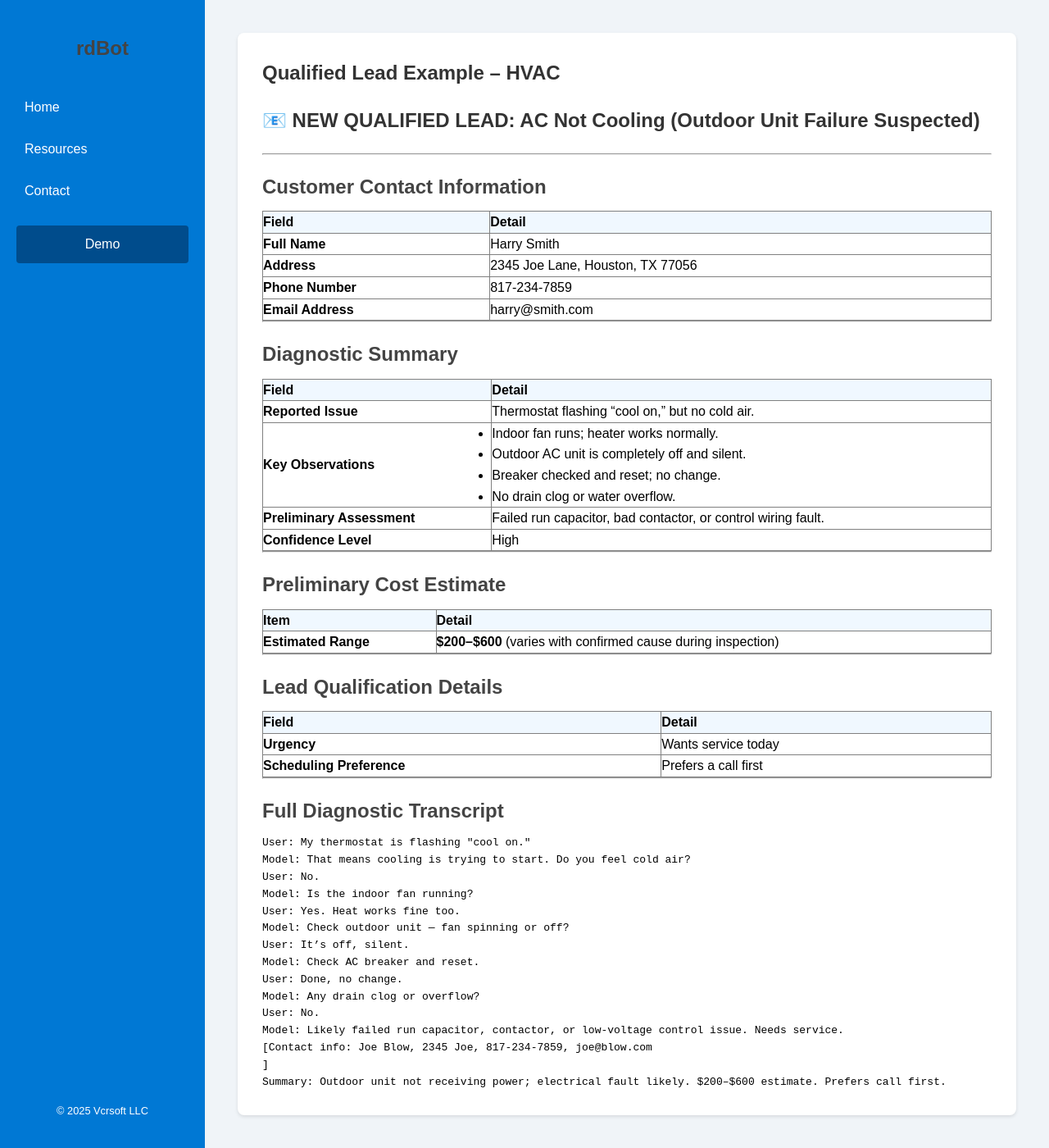
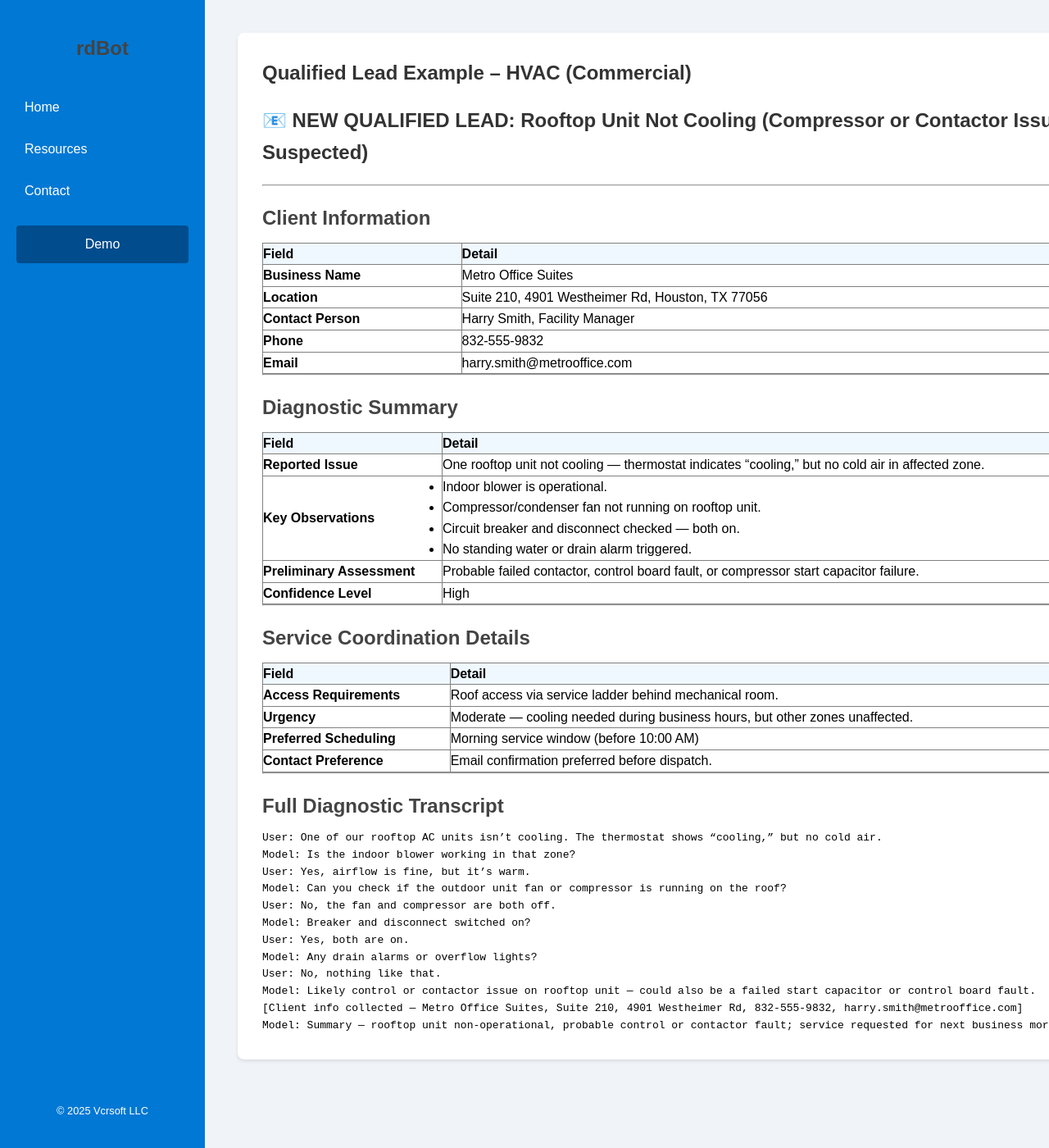
Before and after one commit to vcrsoft/vcrsoft.github.io, a Jekyll site: the page built from _resources/examples/hvac.md, in a window 1280 px wide and 1400 px high. Shown: the whole window at 82% size. Built offline with Jekyll 4.4.1, drawn with Linux system fonts in a browser that asks for light colours.

Commit message:
Update HVAC qualified lead example for commercial use

```diff
--- a/_resources/examples/hvac.md
+++ b/_resources/examples/hvac.md
@@ -1,24 +1,26 @@
 ---
 layout: resource
-title: "Qualified Lead Example – HVAC"
-excerpt: "AI-qualified lead email example for an air conditioner not cooling, including diagnostic logic and repair estimate."
+title: "Qualified Lead Example – HVAC (Commercial)"
+excerpt: "AI-qualified lead email example for a rooftop unit not cooling in an office suite—showing structured intake, diagnosis, and transcript."
 nav_exclude: true
 ---
 
-# 📧 NEW QUALIFIED LEAD: AC Not Cooling (Outdoor Unit Failure Suspected)
+# 📧 NEW QUALIFIED LEAD: Rooftop Unit Not Cooling (Compressor or Contactor Issue Suspected)
+
 ---
 
-## Customer Contact Information
+## Client Information
 
 <table border="1" cellpadding="8" cellspacing="0" style="border-collapse: collapse; width: 100%;">
   <tr style="background-color: #f0f8ff;">
     <th style="text-align: left;">Field</th>
     <th style="text-align: left;">Detail</th>
   </tr>
-  <tr><td><strong>Full Name</strong></td><td>Harry Smith</td></tr>
-  <tr><td><strong>Address</strong></td><td>2345 Joe Lane, Houston, TX 77056</td></tr>
-  <tr><td><strong>Phone Number</strong></td><td>817-234-7859</td></tr>
-  <tr><td><strong>Email Address</strong></td><td>harry@smith.com</td></tr>
+  <tr><td><strong>Business Name</strong></td><td>Metro Office Suites</td></tr>
+  <tr><td><strong>Location</strong></td><td>Suite 210, 4901 Westheimer Rd, Houston, TX 77056</td></tr>
+  <tr><td><strong>Contact Person</strong></td><td>Harry Smith, Facility Manager</td></tr>
+  <tr><td><strong>Phone</strong></td><td>832-555-9832</td></tr>
+  <tr><td><strong>Email</strong></td><td>harry.smith@metrooffice.com</td></tr>
 </table>
 
 ---
@@ -30,61 +32,48 @@ nav_exclude: true
     <th style="text-align: left;">Field</th>
     <th style="text-align: left;">Detail</th>
   </tr>
-  <tr><td><strong>Reported Issue</strong></td><td>Thermostat flashing “cool on,” but no cold air.</td></tr>
+  <tr><td><strong>Reported Issue</strong></td><td>One rooftop unit not cooling — thermostat indicates “cooling,” but no cold air in affected zone.</td></tr>
   <tr><td><strong>Key Observations</strong></td><td>
     <ul>
-      <li>Indoor fan runs; heater works normally.</li>
-      <li>Outdoor AC unit is completely off and silent.</li>
-      <li>Breaker checked and reset; no change.</li>
-      <li>No drain clog or water overflow.</li>
+      <li>Indoor blower is operational.</li>
+      <li>Compressor/condenser fan not running on rooftop unit.</li>
+      <li>Circuit breaker and disconnect checked — both on.</li>
+      <li>No standing water or drain alarm triggered.</li>
     </ul>
   </td></tr>
-  <tr><td><strong>Preliminary Assessment</strong></td><td>Failed run capacitor, bad contactor, or control wiring fault.</td></tr>
+  <tr><td><strong>Preliminary Assessment</strong></td><td>Probable failed contactor, control board fault, or compressor start capacitor failure.</td></tr>
   <tr><td><strong>Confidence Level</strong></td><td>High</td></tr>
 </table>
 
 ---
 
-## Preliminary Cost Estimate
-
-<table border="1" cellpadding="8" cellspacing="0" style="border-collapse: collapse; width: 100%;">
-  <tr style="background-color: #f0f8ff;">
-    <th style="text-align: left;">Item</th>
-    <th style="text-align: left;">Detail</th>
-  </tr>
-  <tr><td><strong>Estimated Range</strong></td><td><strong>$200–$600</strong> (varies with confirmed cause during inspection)</td></tr>
-</table>
-
----
-
-## Lead Qualification Details
+## Service Coordination Details
 
 <table border="1" cellpadding="8" cellspacing="0" style="border-collapse: collapse; width: 100%;">
   <tr style="background-color: #f0f8ff;">
     <th style="text-align: left;">Field</th>
     <th style="text-align: left;">Detail</th>
   </tr>
-  <tr><td><strong>Urgency</strong></td><td>Wants service today</td></tr>
-  <tr><td><strong>Scheduling Preference</strong></td><td>Prefers a call first</td></tr>
+  <tr><td><strong>Access Requirements</strong></td><td>Roof access via service ladder behind mechanical room.</td></tr>
+  <tr><td><strong>Urgency</strong></td><td>Moderate — cooling needed during business hours, but other zones unaffected.</td></tr>
+  <tr><td><strong>Preferred Scheduling</strong></td><td>Morning service window (before 10:00 AM)</td></tr>
+  <tr><td><strong>Contact Preference</strong></td><td>Email confirmation preferred before dispatch.</td></tr>
 </table>
 
 ---
 
 ## Full Diagnostic Transcript
 <pre>
-User: My thermostat is flashing "cool on."
-Model: That means cooling is trying to start. Do you feel cold air?
-User: No.
-Model: Is the indoor fan running?
-User: Yes. Heat works fine too.
-Model: Check outdoor unit — fan spinning or off?
-User: It’s off, silent.
-Model: Check AC breaker and reset.
-User: Done, no change.
-Model: Any drain clog or overflow?
-User: No.
-Model: Likely failed run capacitor, contactor, or low-voltage control issue. Needs service.
-[Contact info: Joe Blow, 2345 Joe, 817-234-7859, joe@blow.com
-]
-Summary: Outdoor unit not receiving power; electrical fault likely. $200–$600 estimate. Prefers call first.
+User: One of our rooftop AC units isn’t cooling. The thermostat shows “cooling,” but no cold air.
+Model: Is the indoor blower working in that zone?
+User: Yes, airflow is fine, but it’s warm.
+Model: Can you check if the outdoor unit fan or compressor is running on the roof?
+User: No, the fan and compressor are both off.
+Model: Breaker and disconnect switched on?
+User: Yes, both are on.
+Model: Any drain alarms or overflow lights?
+User: No, nothing like that.
+Model: Likely control or contactor issue on rooftop unit — could also be a failed start capacitor or control board fault.
+[Client info collected — Metro Office Suites, Suite 210, 4901 Westheimer Rd, 832-555-9832, harry.smith@metrooffice.com]
+Model: Summary — rooftop unit non-operational, probable control or contactor fault; service requested for next business morning.
 </pre>
```
